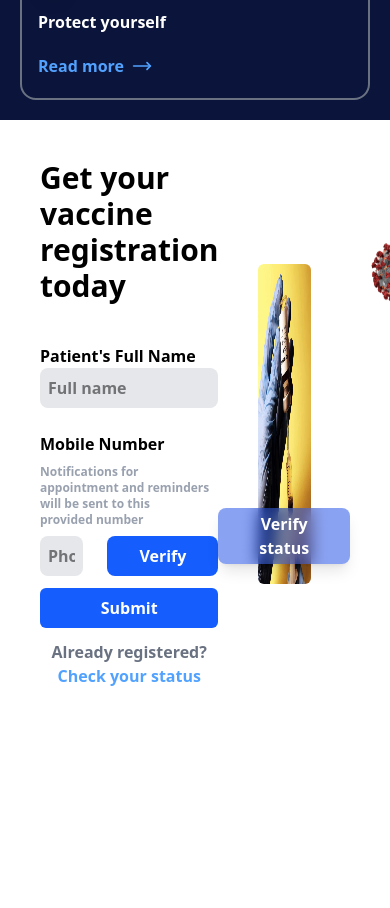
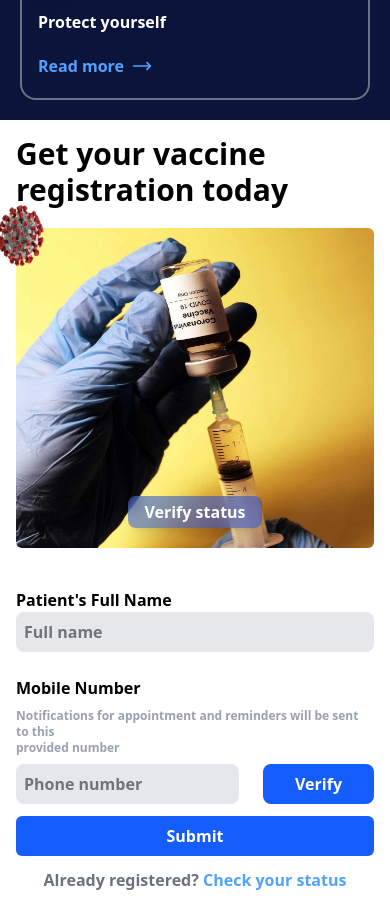
Before and after one commit to Tobikun11-Arch/Vaccination.ng-Landing-page, a React (Vite) app: page / in a window 390 px wide. Shown: the part 2240-3148 px from the top of the page. Before the commit the page ends 2968 px from the top, so only its background shows below. Built offline with nearby package versions, Linux system fonts and the light colour scheme.

Commit message:
[Mobile] Schedule page

```diff
--- a/src/pages/Schedule.tsx
+++ b/src/pages/Schedule.tsx
@@ -1,9 +1,16 @@
 export default function Schedule() {
     return (
-        <main className="bg-white text-black p-10 w-full">
-            <section className="flex justify-between">
+        <main className="bg-white text-black p-4 sm:p-10 w-full">
+            <section className="flex flex-col lg:flex-row justify-between">
                 <div className="w-full">
                     <h1 className="font-bold text-3xl">Get your vaccine <br />registration today</h1>
+                    <div className="w-full lg:hidden justify-center items-center mt-5">
+                        <div className="relative flex justify-center items-center w-full sm:w-2/5">
+                            <img src="/injection.jpg" alt="Injection vaccine" className="w-full h-80 rounded-md"/>
+                            <img src="/coronavirus.png" alt="coronavirus" className="absolute -top-6 -left-9 w-20 h-16"/>
+                            <button className="absolute bottom-5 bg-blue-700/50 shadow-lg backdrop-blur-sm py-1 px-4 rounded-lg font-semibold text-white">Verify status</button>
+                        </div>
+                    </div>
                     <h4 className="font-semibold text-base mt-10">Patient's Full Name</h4>
                     <input type="text" className="w-full bg-gray-200 p-2 rounded-lg h-10 outline-none font-semibold" placeholder="Full name"/>
                    <div className="flex flex-col gap-2 mt-3">
@@ -18,10 +25,10 @@ export default function Schedule() {
                     <p className="text-gray-500 font-semibold w-full text-center mt-3">Already registered? <span className="text-blue-400 font-semibold">Check your status</span></p>
                 </div>
 
-                <div className="w-full flex justify-center items-center">
-                    <div className="relative flex justify-center items-center w-full">
-                        <img src="/injection.jpg" alt="Injection vaccine" className="w-2/5 h-80 rounded-md"/>
-                        <img src="/coronavirus.png" alt="coronavirus" className="absolute -top-6 left-34 w-20 h-16"/>
+                <div className="w-full lg:flex justify-center items-center hidden">
+                    <div className="relative flex justify-center items-center w-2/5">
+                        <img src="/injection.jpg" alt="Injection vaccine" className="w-full h-80 rounded-md"/>
+                        <img src="/coronavirus.png" alt="coronavirus" className="absolute -top-6 -left-9 w-20 h-16"/>
                         <button className="absolute bottom-5 bg-blue-700/50 shadow-lg backdrop-blur-sm py-1 px-4 rounded-lg font-semibold text-white">Verify status</button>
                     </div>
                 </div>
```
